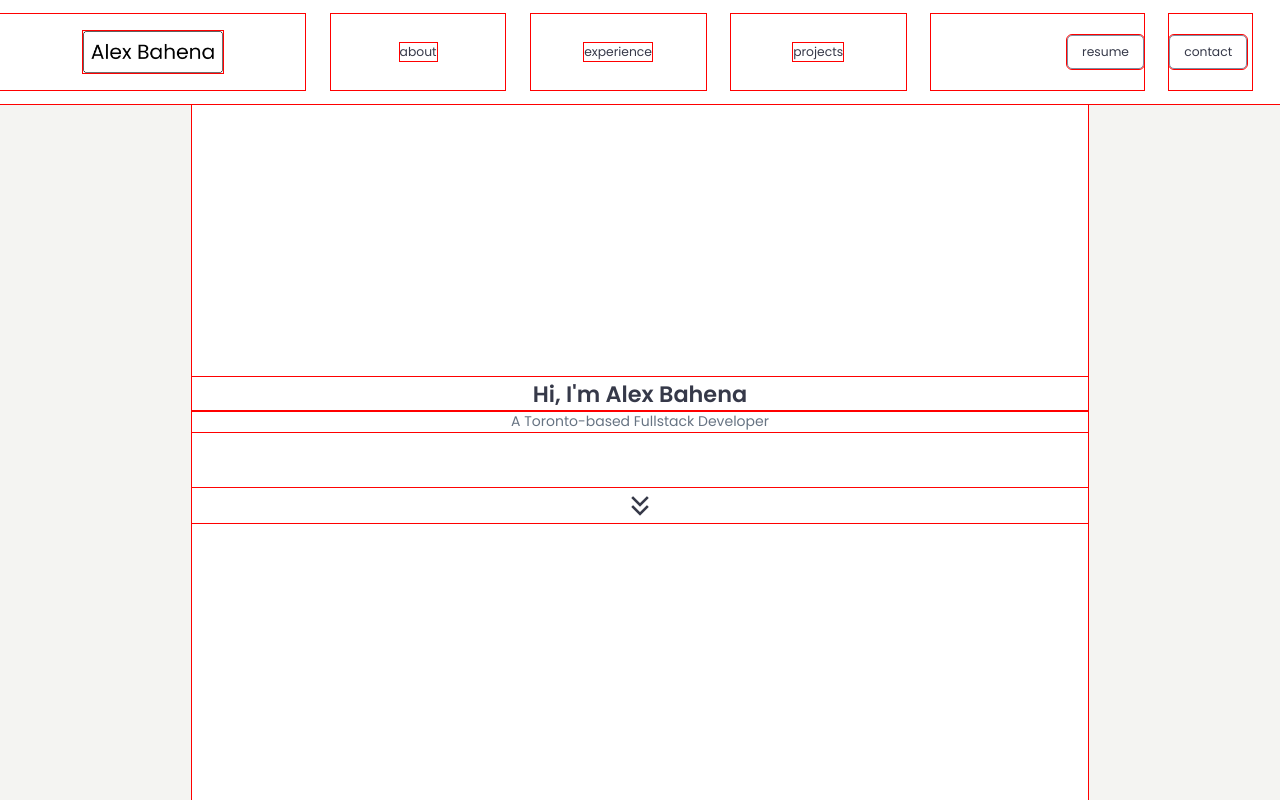
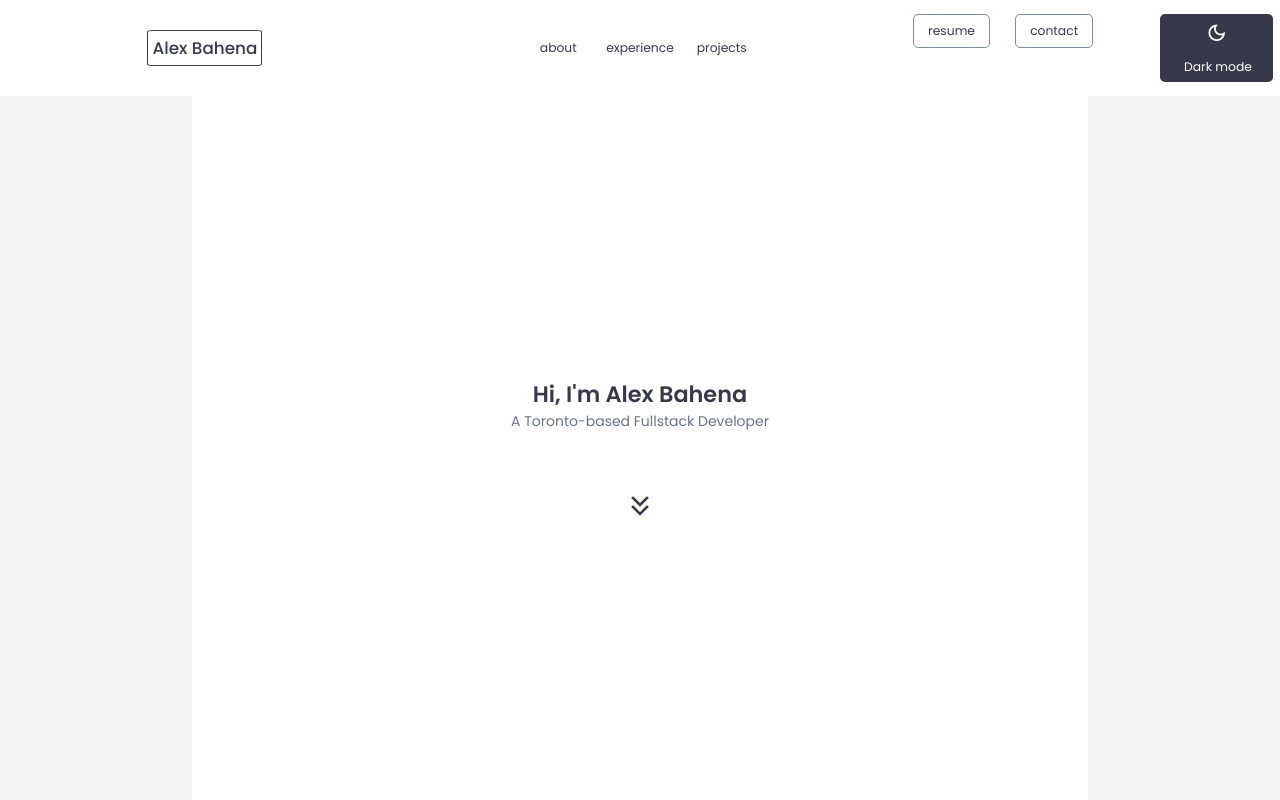
Before and after one commit to alex-bahena/portfolio-v2.0, a React (Vite) app: page / in a window 1280 px wide. Shown: the top 800 px of the page. Built offline with nearby package versions, Linux system fonts and the light colour scheme.

Commit message:
Navbar - Format and Dark mode

```diff
--- a/index.html
+++ b/index.html
@@ -15,6 +15,5 @@
   <body>
     <div id="root"></div>
     <script type="module" src="/src/main.jsx"></script>
-
   </body>
 </html>
--- a/src/components/global-styles/styles.css
+++ b/src/components/global-styles/styles.css
@@ -37,7 +37,7 @@
   border: 0;
   text-decoration: none;
   box-sizing: border-box;
-  outline: 1px solid #f00 !important;
+  /* outline: 1px solid #f00 !important; */
 }
 
 html {
--- a/src/components/navbar/Navbar.css
+++ b/src/components/navbar/Navbar.css
@@ -1,7 +1,7 @@
 nav {
     display: grid;
     gap: 1.8rem;
-    grid-template-columns: 1fr repeat(3, 13.66%) 16.66% 8.66%;
+    grid-template-columns: repeat(3, 1fr);
     padding: 1rem 0;
     position: fixed;
     top: 0;
@@ -9,108 +9,138 @@ nav {
     right: 0;
     background-color: var(--color-white);
     z-index: 999;
-    justify-items: stretch;
-    align-items: stretch;
+    justify-items: center;
+    justify-content: space-around;
+    align-items: center;
     overflow: hidden;
 }
 
-nav > div{
-    padding:  var(--padding-2) 0;
-    display: flex;
-    justify-content: center;
-    align-items: center;
+nav .logo h3 {
+    font-size: 1.2rem;
+    border: 1px solid var(--color-dark);
+    padding: .3rem;
+    border-radius: 5%;
+    text-align: center;
+}
+
+nav .hamburger-menu {
+    display: none;
+}
+
+nav>a {
+    transition: width 0.3s ease;
+}
+
+nav .center-menu {
+    display: grid;
+    gap: 1rem;
+    grid-template-columns: repeat(3, minmax(0, 1fr));
+    text-align: center;
+}
+
+nav .right-menu {
+    display: grid;
+    gap: 1.8rem;
+    grid-template-columns: repeat(3, minmax(0, 1fr));
 }
 
 
-nav .logo img{
-    grid-column-start: 1;
-    width: 10rem;
-    height: auto;
+nav .right-menu .nav-item-4 {
+    text-align: end;
 }
 
-nav .hamburger-menu{
-    display: none;
+nav .right-menu .nav-item-5 {
+    text-align: start;
 }
 
-nav a{
-    transition: width 0.3s ease;
+nav .right-menu .nav-item-6 {
+    display: grid;
+    text-align: center;
+    align-items: center;
+    grid-template-columns: auto auto;
+    gap: 0.5rem;
 }
 
-nav .nav-item-1{
-grid-column-start: 2;
-
+nav .right-menu .nav-item-6 .dark-mode-wrapper{
+    padding: 0rem .88rem;
+    border-radius: 5px;
 }
 
-nav .nav-item-2{
-    grid-column-start: 3;
-
-}
-nav .nav-item-3{
-    grid-column-start: 4;
-
-}
-nav .nav-item-4{
-    grid-column-start: 5;
-    justify-content: end;
-    text-align: end;
-
-}
-nav .nav-item-5{
-    grid-column-start: 6;
-    justify-content: start;
-    margin-right: 2rem;
+nav .right-menu .nav-item-6 span:nth-child(1) {
+    font-size: 1.6rem;
+    cursor: pointer;
+    display: inline-block;
+    vertical-align: middle;
+    background-color: var(--color-dark);
+    color: var(--color-white);
 }
 
-nav .nav-item-4 a, nav .nav-item-5 a{
+nav .right-menu .nav-item-6 span:nth-child(2) {
+    font-size: .88rem;
+    margin-left: .2rem;
+    cursor: pointer;
+    display: inline-block;
+    vertical-align: middle;
+}
+
+nav .nav-item-4 a,
+nav .nav-item-5 a {
     border: 1px solid var(--color-info-dark);
     border-radius: 5px;
     padding: .5rem 1rem;
+    display: inline-block;
+    vertical-align: middle;
 }
 
-nav .active{
+nav .active {
     color: var(--color-primary);
 }
 
-@media screen and (max-width: 1200px){
-    nav{
-        grid-template-columns: 2fr repeat(3, 10.66%) 1fr auto;
+
+@media screen and (max-width: 768px) {
+    nav {
+        gap: .5rem;
+        grid-template-columns: repeat(2, minmax(0, 1fr));
+        overflow: hidden;
+        justify-items: stretch;
     }
+
+    nav .logo {
+        justify-self: start;
+        margin-left: 1rem;
+    }
+
+    nav .mobile-right-menu {
+        display: grid;
+        gap: 1.5rem;
+        grid-template-columns: 1fr auto;
+        align-items: baseline;
     }
 
 
-@media screen and (max-width: 768px){
-nav {
-    gap: .5rem;
-    grid-template-columns: repeat(2, 1fr);
-    overflow: hidden;
+    nav .mobile-right-menu .dark-mode-wrapper {
+        justify-self: right;
     }
-nav .logo{
-    margin: 0;
-    padding: 0 1rem;
-    display: block;
-    text-align: start;
-        }
-nav .logo img{
-    grid-column-start: 1;
-    width: 7rem;
-    height: auto;
-    }
-nav .hamburger-menu{
+
+    nav .hamburger-menu {
         grid-column-start: 2;
         display: block;
         justify-content: end;
         text-align: end;
-    font-size: 2rem;
+        font-size: 1.6rem;
         color: var(--color-dark);
         margin-right: 1rem;
     }
-nav .nav-web{
+
+    nav .nav-web {
         display: none;
     }
-nav .nav-item-5{
+
+    nav .nav-item-5 {
         margin-right: 0;
     }
-nav .nav-mobile{
+
+    nav .nav-mobile {
         z-index: 3;
         grid-column-start: 2;
         padding: var(--padding-2);
@@ -118,7 +148,7 @@ nav .nav-mobile{
         text-align: end;
     }
 
-nav .active{
+    nav .active {
         margin-right: 1rem;
     }
 
--- a/src/components/navbar/Navbar.jsx
+++ b/src/components/navbar/Navbar.jsx
@@ -1,34 +1,54 @@
 import './Navbar.css'
-import { useState } from 'react';
-
+import { useState, useEffect } from 'react';
+import useWindowSize from '../../hooks/useWindowSize';
+import DarkMode from './dark_mode/DarkMode';
 
 function Navbar() {
+    const { width: windowWidth } = useWindowSize();
+    const isMobile = windowWidth <= 768;
+
     const [isMenuOpen, setIsMenuOpen] = useState(true);
+
     const toggleMenu = () => {
         setIsMenuOpen(!isMenuOpen);
     };
 
-    {/* event handling logic to add className='active' to anchor elements on the navbar */}
-    document.addEventListener('click', function (event) {
-        const clickedElement = event.target.closest('a');
-        if (clickedElement) {
-            event.preventDefault();
-            const activeElements = document.querySelectorAll('a.active');
-            if (!clickedElement.classList.contains('active')) {
+    useEffect(() => {
+
+        const darkTheme = localStorage.getItem('DARK_MODE');
+        document.body.classList.add(darkTheme);
+
+        const handleClick = (event) => {
+            const clickedElement = event.target.closest('a');
+            if (clickedElement) {
+                event.preventDefault();
+                const activeElements = document.querySelectorAll('a.active');
                 activeElements.forEach(element => element.classList.remove('active'));
                 clickedElement.classList.add('active');
             }
-        }
-    });
+        };
+
+        document.addEventListener('click', handleClick);
+
+        return () => {
+            document.removeEventListener('click', handleClick);
+        };
+    }, []);
 
     return (
         <nav className='navbar'>
             <div className="logo">
-                <img src="assets/A.png" alt="logo" />
+               <h3>Alex Bahena</h3>
             </div>
+            {isMobile ? <>
+                <div className='mobile-right-menu'>
+            {!isMenuOpen && <>
+                <DarkMode></DarkMode>
+            </>}
             <span className="hamburger-menu material-symbols-sharp" onClick={toggleMenu}>
                 {isMenuOpen ? "drag_handle" : "close"}
             </span>
+            </div>
             <div className={isMenuOpen ? 'nav-item-1 nav-web' : 'nav-mobile'}>
                 <a href="#about" >about</a>
             </div>
@@ -44,6 +64,32 @@ function Navbar() {
             <div className={isMenuOpen ? 'nav-item-5 nav-web' : 'nav-mobile'}>
                 <a href="#contact">contact</a>
             </div>
+            </>
+            :    <>
+        <div className='center-menu'>
+            <div className={isMenuOpen ? 'nav-item-1 nav-web' : 'nav-mobile'}>
+                <a href="#about" >about</a>
+            </div>
+            <div className={isMenuOpen ? 'nav-item-2 nav-web' : 'nav-mobile'}>
+                <a href="#experience" >experience</a>
+            </div>
+            <div className={isMenuOpen ? 'nav-item-3 nav-web' : 'nav-mobile'}>
+                <a  href="#projects">projects</a>
+            </div>
+        </div>
+        <div className='right-menu'>
+            <div className={isMenuOpen ? 'nav-item-4 nav-web' : 'nav-mobile'}>
+                <a  href="#resume">resume</a>
+            </div>
+            <div className={isMenuOpen ? 'nav-item-5 nav-web' : 'nav-mobile'}>
+                <a href="#contact">contact</a>
+            </div>
+            <div className={isMenuOpen ? 'nav-item-6 nav-web' : 'nav-mobile'}>
+           <DarkMode></DarkMode>
+            </div>
+        </div>
+            </>
+            }
         </nav>
     )
 }
--- /dev/null
+++ b/src/components/navbar/dark_mode/DarkMode.jsx
@@ -0,0 +1,47 @@
+import { useState } from 'react';
+import useWindowSize from '../../../hooks/useWindowSize';
+
+
+const DarkMode = () =>{
+    const { width: windowWidth } = useWindowSize();
+    const isMobile = windowWidth <= 768
+    const body = document.body;
+    const lightMode = 'light_mode';
+    const darkMode = 'dark_mode';
+    let  theme;
+    const [appTheme, setappTheme] = useState('')
+    console.log(appTheme);
+
+    const darkTheme = () => {
+        if (localStorage) {
+         theme = localStorage.getItem('theme')
+            setappTheme(theme)
+        }
+        if(theme === darkMode){
+            body.classList.add('dark-mode-variables')
+            localStorage.setItem('DARK_MODE', 'dark-mode-variables')
+            localStorage.setItem('theme', lightMode)
+        }else {
+            body.classList.remove('dark-mode-variables')
+            localStorage.setItem('theme', darkMode )
+            localStorage.setItem('DARK_MODE', '.')
+        }
+    }
+const themeLastState = localStorage.getItem('theme');
+
+    return (
+       <span className='dark-mode-wrapper' onClick={(e) => darkTheme(e)}>
+        <span id="dark-mode"className="material-symbols-sharp dark-mode" >
+            {themeLastState ? themeLastState : darkMode}
+        </span>
+        {!isMobile &&
+            <span id="dark-mode">{themeLastState === 'light_mode'? 'Light mode' : 'Dark mode'}
+            </span>
+        }
+        </span>
+
+    )
+
+}
+
+export default DarkMode;
```
Also changed, not shown: public/assets/A.png (deleted). Lines whose indentation alone changed are shown as unchanged.
